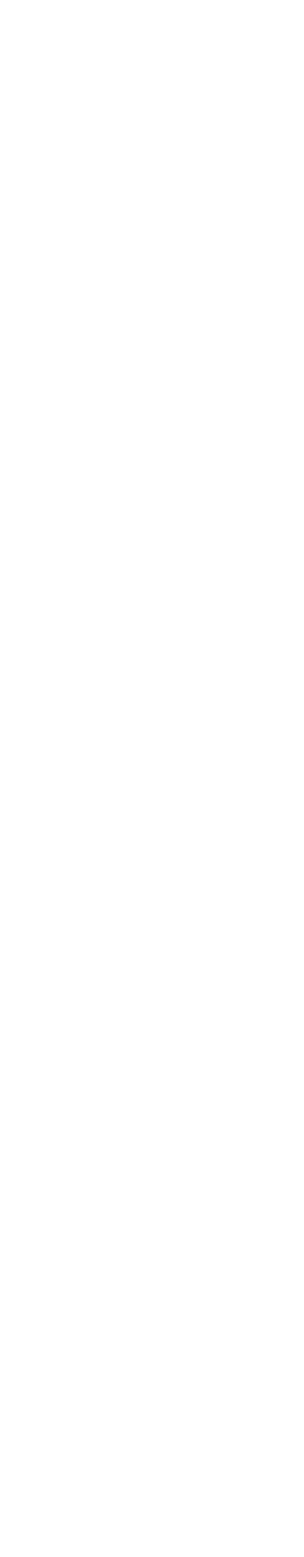
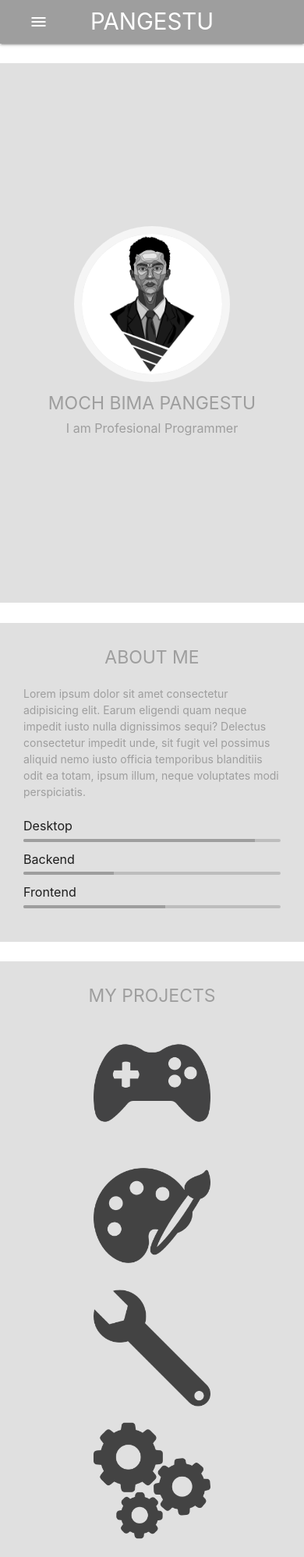
Before and after one commit to punkestu/portfolio, a plain HTML site: page index.html in a window 390 px wide. Shown: the top 1997 px of the page at 78% size. Before the commit the page ends 844 px from the top, so only its background shows below. Drawn offline with Linux system fonts and the light colour scheme; files that its build step writes are made by us from their sources.

Commit message:
menambahkan semua

```diff
--- a/css/style.css
+++ b/css/style.css
@@ -0,0 +1,82 @@
+.jumbotron{
+    margin-top: 3vh;
+    min-height: 82vh;
+    display: flex;
+    flex-direction: column;
+    align-items: center;
+    justify-content: center;
+}
+
+.dispic{
+    width: 200px;
+    height: 200px;
+    border-radius: 50%;
+    border: 10px solid whitesmoke;
+}
+
+img:hover{
+    filter: drop-shadow(2px 2px 5px black);
+    transition: 500ms;
+}
+
+img,h5,h6,p,#home,#about,#project,#contact{
+    transition: 500ms;
+}
+
+h5:hover,h6:hover,p:hover{
+    text-shadow: 1px 1px 2px black;
+    transition: 500ms;
+}
+
+#home:hover,#about:hover,#project:hover,#contact:hover{
+    box-shadow: 2px 2px 5px black;
+    transition: 500ms;
+}
+
+#about{
+    margin-top: 3vh;
+    padding-top: 2vh;
+    padding-bottom: 1vh;
+}
+
+#project{
+    margin-top: 3vh;
+    padding-top: 2vh;
+    padding-bottom: 1vh;
+}
+
+.img{
+    display: flex;
+    justify-content: center;
+}
+
+.col img{
+    width: 150px;
+    height: 150px;
+    margin-top: 10%;
+    opacity: 0.7;
+    transition: 300ms;
+}
+
+.col img:hover{
+    opacity: 0.9;
+    transition: 300ms;
+}
+
+#contact{
+    margin-top: 3vh;
+    padding-top: 2vh;
+    padding-bottom: 2vh;
+    margin-bottom: 3vh;
+    display: flex;
+    flex-direction: column;
+    align-items: center;
+}
+
+.contact{
+    margin-top: 1vh;
+}
+
+footer{
+    height: 25px;
+}
--- a/index.html
+++ b/index.html
@@ -5,7 +5,7 @@
         <link href="https://fonts.googleapis.com/icon?family=Material+Icons" rel="stylesheet">
         <!--Import materialize.css-->
         <link type="text/css" rel="stylesheet" href="css/materialize.min.css"  media="screen,projection"/>
-      <link type="text/css" rel="stylesheet" href="style.css">
+        <link type="text/css" rel="stylesheet" href="css/style.css">
 
         <!--Let browser know website is optimized for mobile-->
         <meta name="viewport" content="width=device-width, initial-scale=1.0"/>
@@ -13,6 +13,101 @@
 
     <body>
 
+        <!-- navbar -->
+        <div class="navbar-fixed">
+            <nav class="grey">
+                <div class="container">
+                    <div class="nav-wrapper">
+                        <a href="#home" class="brand-logo">PANGESTU</a>
+                        <a href="#" data-target="mobile-nav" class="sidenav-trigger"><i class="material-icons">menu</i></a>
+                        <ul class="right hide-on-med-and-down">
+                            <li><a href="#about"  >About</a></li>
+                            <li><a href="#project">Projects</a></li>
+                            <li><a class="grey-text text-lighten-2" href="#contact">Contact me</a></li>
+                        </ul>
+                    </div>
+                </div>
+            </nav>
+        </div>
+        <ul class="sidenav grey" id="mobile-nav">
+            <li><a class="white-text" href="#home"  >Home</a></li>
+            <li><a class="white-text" href="#about"  >About</a></li>
+            <li><a class="white-text" href="#project">Projects</a></li>
+            <li><a class="grey-text text-lighten-2" href="#contact">Contact me</a></li>
+        </ul>
+
+        <!-- jumbotron -->
+        <div id="home" class="jumbotron grey lighten-2">
+            <img class="dispic" src="img/dispic.png">
+            <div class="container">
+                <h5 class="center-align grey-text">MOCH BIMA PANGESTU</h5>
+                <h6 class="center-align grey-text">I am Profesional Programmer</h6>
+            </div>
+        </div>
+
+        <!-- about -->
+        <div id="about" class="grey lighten-2">
+            <div class="container">
+                <div class="row">
+                    <h5 class="center-align grey-text">ABOUT ME</h5>
+                    <p class="col m6 s12 grey-text">
+                        Lorem ipsum dolor sit amet consectetur adipisicing elit. Earum eligendi quam neque impedit iusto nulla dignissimos sequi? Delectus consectetur impedit unde, sit fugit vel possimus aliquid nemo iusto officia temporibus blanditiis odit ea totam, ipsum illum, neque voluptates modi perspiciatis.
+                    </p>
+                    <div class="col m6 s12">
+                        <h6>Desktop</h6>
+                        <div class="progress grey lighten-1">
+                            <div class="grey determinate" style="width: 90%"></div>
+                        </div>
+                        <h6>Backend</h6>
+                        <div class="progress grey lighten-1">
+                            <div class="grey determinate" style="width: 35%"></div>
+                        </div>
+                        <h6>Frontend</h6>
+                        <div class="progress grey lighten-1">
+                            <div class="grey determinate" style="width: 55%"></div>
+                        </div>
+                    </div>
+                </div>
+            </div>
+        </div>
+
+        <!-- projects -->
+        <div id="project" class="grey lighten-2">
+            <div class="container">
+                <div class="row">
+                    <h5 class="center-align grey-text">MY PROJECTS</h5>
+                    <div class="col m6 s12">
+                        <div class="img">
+                            <a href=""><img src="img/icon/games.png"></a>
+                        </div>
+                    </div>
+                    <div class="col m6 s12">
+                        <div class="img">
+                            <a href=""><img src="img/icon/art.png"></a>
+                        </div>
+                    </div>
+                    <div class="col m6 s12">
+                        <div class="img">
+                            <a href=""><img src="img/icon/wrench.png"></a>
+                        </div>
+                    </div>
+                    <div class="col m6 s12">
+                        <div class="img">
+                            <a href=""><img src="img/icon/gear.png"></a>
+                        </div>
+                    </div>
+                </div>
+            </div>
+        </div>
+
+        <!-- contact -->
+        <div id="contact" class="grey lighten-2">
+            <h5 class="grey-text">CONTACT ME</h5>
+            <img class="contact" src="img/contact.svg" width="200px" height="200px">
+        </div>
+
+        <!-- footer -->
+        <footer class="grey"><h6 class="container center-align white-text">Bima Pangestu 2021</h6></footer>
         <!--JavaScript at end of body for optimized loading-->
         <script type="text/javascript" src="js/materialize.min.js"></script>
         <script type="text/javascript" src="js/script.js"></script>
--- a/js/script.js
+++ b/js/script.js
@@ -0,0 +1,2 @@
+const sidenav = document.querySelectorAll(".sidenav");
+M.Sidenav.init(sidenav);
```
Also changed, not shown: img/contact.svg (added), img/dispic.png (added), img/icon/art.png (added), img/icon/games.png (added), img/icon/gear.png (added), img/icon/wrench.png (added). Lines whose indentation alone changed are shown as unchanged.
